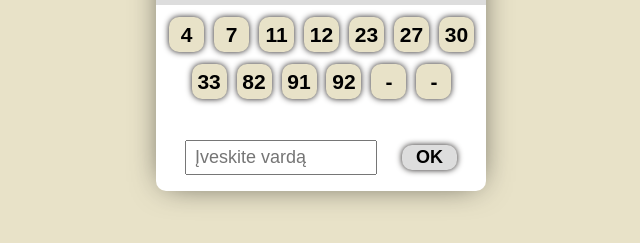
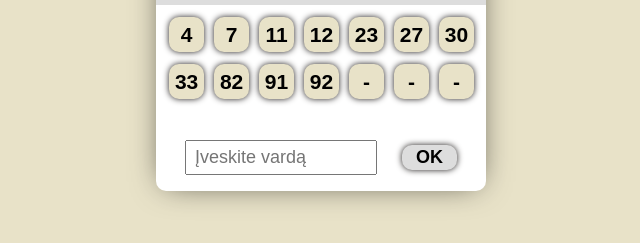
Before and after one commit to aiveris/aitvaras, a plain HTML site: page index.html in a window 1280 px wide. Shown: the part 99-342 px from the top of the page, without its empty margins (319-959 px from the left). Drawn offline with nearby package versions, Linux system fonts and the light colour scheme; no server answers.

Commit message:
Update index.html

```diff
--- a/index.html
+++ b/index.html
@@ -71,6 +71,7 @@
         <button onclick="add_player_92()" id="92" class="" value="92">92</button>
         <button onclick="add_player_X0()" id="X0" class="" value="X0">-</button>
         <button onclick="add_player_X1()" id="X1" class="" value="X1">-</button>
+        <button onclick="add_player_X1()" id="X1" class="" value="X1">-</button>
       </div>
       <table class="table-a1"></table>
       <div class="add-todo-a1">
```
